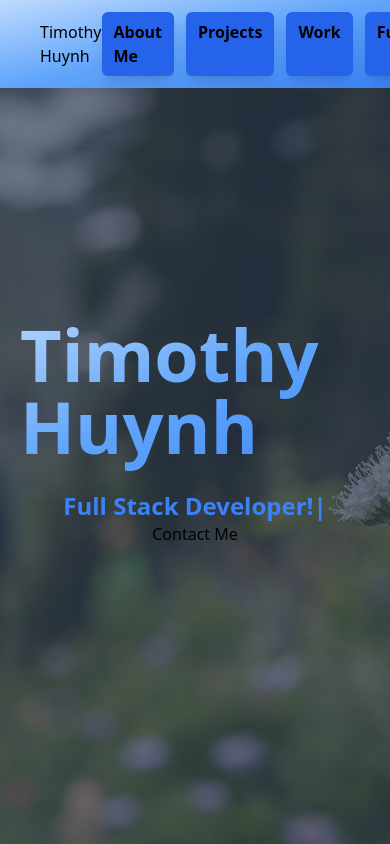
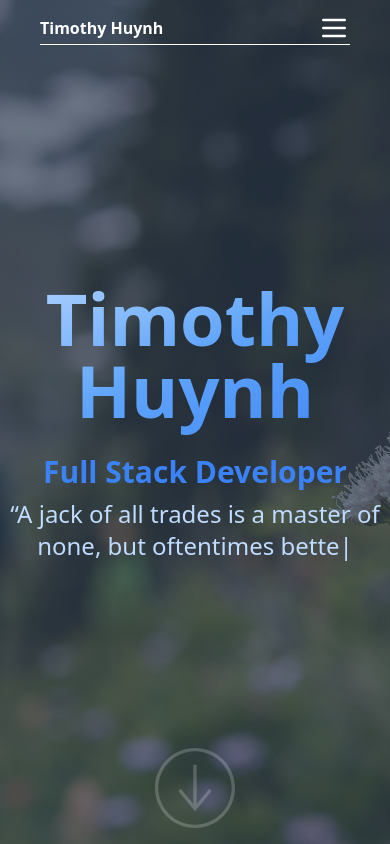
Before and after one commit to huynhtk80/Timothy_NextJS_portfolio_website, a Next.js app: page / in a window 390 px wide. Shown: the top 844 px of the page. Built offline with nearby package versions, Linux system fonts and the light colour scheme.

Commit message:
Updated to responsive nav bar

```diff
--- a/src/components/NavBar.tsx
+++ b/src/components/NavBar.tsx
@@ -1,6 +1,6 @@
 import { link } from "fs";
 import Link from "next/link";
-import React from "react";
+import React, { useEffect, useRef, useState } from "react";
 
 const menuItems = [
   { link: "#aboutMe", text: "About Me" },
@@ -10,16 +10,49 @@ const menuItems = [
 ];
 
 function NavBar() {
+  const [isMenuOpen, setIsMenuOpen] = useState(false);
+  const [navbar, setNavbar] = useState(false);
+
+  const menuRef = useRef(null);
+
+  const changeBackground = () => {
+    console.log(window.scrollY);
+    if (window.scrollY >= 66) {
+      setNavbar(true);
+    } else {
+      setNavbar(false);
+    }
+  };
+
+  useEffect(() => {
+    changeBackground();
+    // adding the event when scroll change background
+    window.addEventListener("scroll", changeBackground);
+  });
+
+  const onClickMenu = () => {};
+
   return (
-    <div className="fixed top-0 left-0 w-full py-3 px-10 bg-gradient-to-br from-blue-200 via-blue-400 to-blue-500">
+    <div
+      className={
+        "fixed top-0 left-0 w-full py-3 px-10 " +
+        (navbar ? "bg-black opacity-70" : "")
+      }
+    >
       <div className="flex flex-row justify-between items-center h-full">
         <div id="logo">
-          <a href="#hero">Timothy Huynh</a>
+          <a className="text-white font-bold" href="#hero">
+            Timothy Huynh
+          </a>
         </div>
-        <div id="menuItems" className="flex flex-row gap-3">
+        <div
+          id="menuItemsDesktop"
+          ref={menuRef}
+          className="hidden lg:flex flex-row gap-3"
+        >
           {menuItems.map((item) => (
             <a
-              className="bg-blue-600 hover:bg-gray-500 hover:text-slate-200 transition-all duration-500 py-2 px-3 rounded-md shadow-lg font-bold"
+              className="text-white hover:bg-gray-500 hover:text-slate-200 transition-all duration-500 py-2 px-3 rounded-md font-bold"
               href={item.link}
               key={item.text}
             >
@@ -27,7 +60,61 @@ function NavBar() {
             </a>
           ))}
         </div>
+        <div
+          className="flex lg:hidden"
+          onClick={() => setIsMenuOpen((prev) => !prev)}
+        >
+          <svg
+            xmlns="http://www.w3.org/2000/svg"
+            className="w-8 h-8 stroke-white"
+            fill="none"
+            viewBox="0 0 24 24"
+            stroke="currentColor"
+          >
+            <path
+              strokeLinecap="round"
+              strokeLinejoin="round"
+              strokeWidth="2"
+              d="M4 6h16M4 12h16M4 18h16"
+            />
+          </svg>
+        </div>
       </div>
+      <div
+        id="menuItemsMobile"
+        className={
+          " lg:hidden fixed bg-white top-0 right-0 bottom-0 w-full flex flex-col items-center justify-center gap-5 transition-all duration-300 " +
+          (isMenuOpen ? "" : "translate-x-full")
+        }
+      >
+        <div
+          className="absolute top-0 right-0 px-8 py-8 cursor-pointer"
+          onClick={() => setIsMenuOpen(false)}
+        >
+          <svg
+            className="h-8 w-8 text-gray-600"
+            viewBox="0 0 24 24"
+            fill="none"
+            stroke="currentColor"
+            strokeWidth="2"
+            strokeLinecap="round"
+            strokeLinejoin="round"
+          >
+            <line x1="18" y1="6" x2="6" y2="18" />
+            <line x1="6" y1="6" x2="18" y2="18" />
+          </svg>
+        </div>
+        {menuItems.map((item) => (
+          <a
+            className="text-slate-900 hover:bg-gray-500 hover:text-slate-100 transition-all duration-500 py-2 px-3 rounded-md text-3xl font-bold"
+            href={item.link}
+            key={item.text}
+          >
+            {item.text}
+          </a>
+        ))}
+      </div>
+      <div className="border-b border-white"></div>
     </div>
   );
 }
--- a/src/pages/index.tsx
+++ b/src/pages/index.tsx
@@ -12,7 +12,8 @@ const inter = Inter({ subsets: ["latin"] });
 export default function Home() {
   const [currentIndex, setCurrentIndex] = useState(0);
   const [cursorState, setCursorState] = useState(true);
-  const text = "Full Stack Developer!";
+  const text =
+    "“A jack of all trades is a master of none, but oftentimes better than a master of one.”";
   const cursorRef = useRef(null);
 
   useEffect(() => {
@@ -69,11 +70,14 @@ export default function Home() {
             id="hero_image_overlay"
             className="absolute top-0 left-0 right-0 bottom-0 -z-10 bg-slate-700 opacity-70"
           ></div>
-          <h2 className=" text-7xl bg-gradient-to-br from-blue-200 via-blue-400 to-blue-500 hover:scale-105 transition-color duration-500 text-transparent bg-clip-text font-extrabold p-5 mb-2">
+          <h2 className=" text-7xl bg-gradient-to-br text-center from-blue-200 via-blue-400 to-blue-500 hover:scale-105 transition-color duration-500 text-transparent bg-clip-text font-extrabold p-5 mb-2">
             Timothy Huynh
           </h2>
+          <p className="text-3xl font-bold text-blue-500 mb-2 text-center">
+            Full Stack Developer
+          </p>
 
-          <p className="text-2xl font-bold text-blue-500">
+          <p className="text-2xl  text-blue-200 mb-5 text-center">
             {visibleText}
             <span
               ref={cursorRef}
@@ -82,7 +86,20 @@ export default function Home() {
               |
             </span>
           </p>
-          <Link href="/contact">Contact Me</Link>
+          {/* <Link href="/contact" className="bg-slate-400 px-2 py-2 rounded-lg">
+            Contact Me
+          </Link> */}
+          <a href="#aboutMe">
+            <svg
+              viewBox="0 0 24 24"
+              xmlns="http://www.w3.org/2000/svg"
+              fillRule="evenodd"
+              clipRule="evenodd"
+              className="absolute  h-20 opacity-20 hover:opacity-90 fill-white bottom-4 right-50% -translate-x-1/2 z-[4]"
+            >
+              <path d="M24 12c0-6.623-5.377-12-12-12s-12 5.377-12 12 5.377 12 12 12 12-5.377 12-12zm-1 0c0-6.071-4.929-11-11-11s-11 4.929-11 11 4.929 11 11 11 11-4.929 11-11zm-11.5 4.828l-3.763-4.608-.737.679 5 6.101 5-6.112-.753-.666-3.747 4.604v-11.826h-1v11.828z" />
+            </svg>
+          </a>
         </section>
         <section
           id="aboutMe"
```
Also changed, not shown: 1 other file (tests, documents, lock files or other folders).
